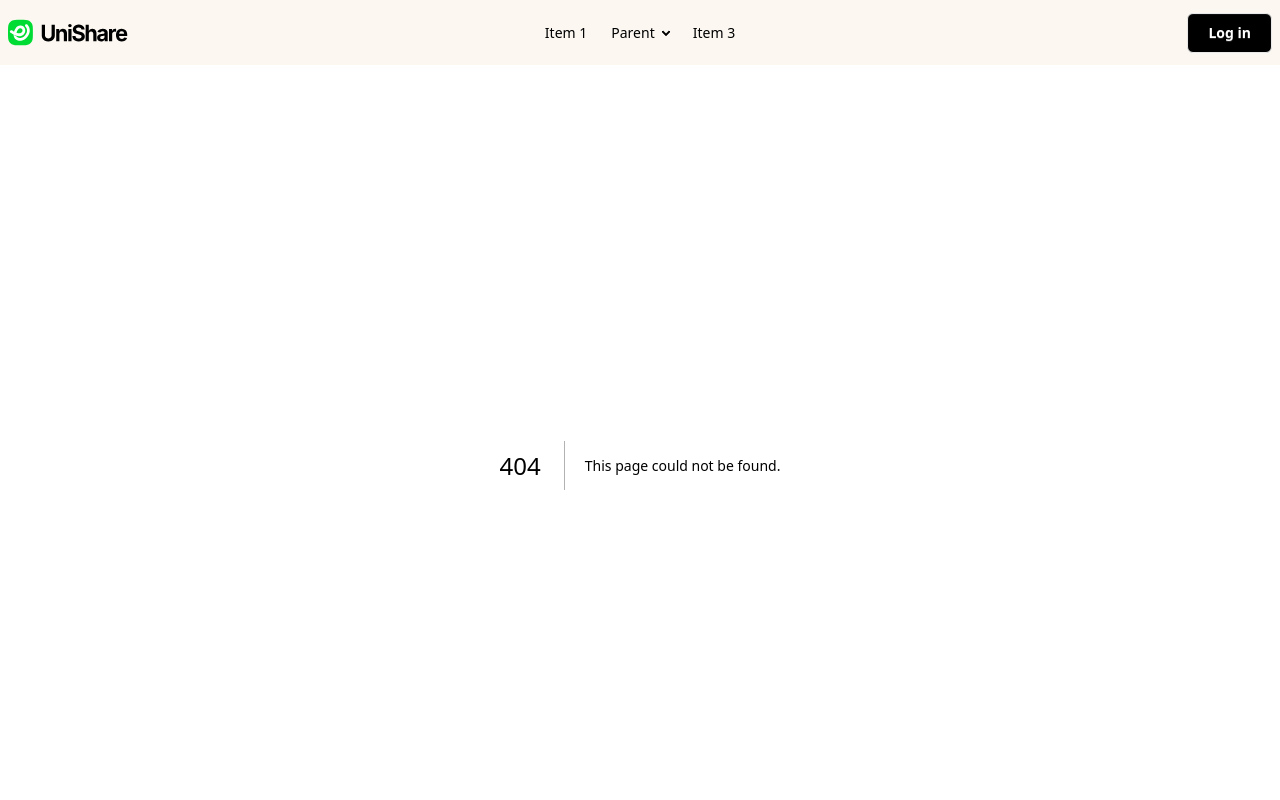
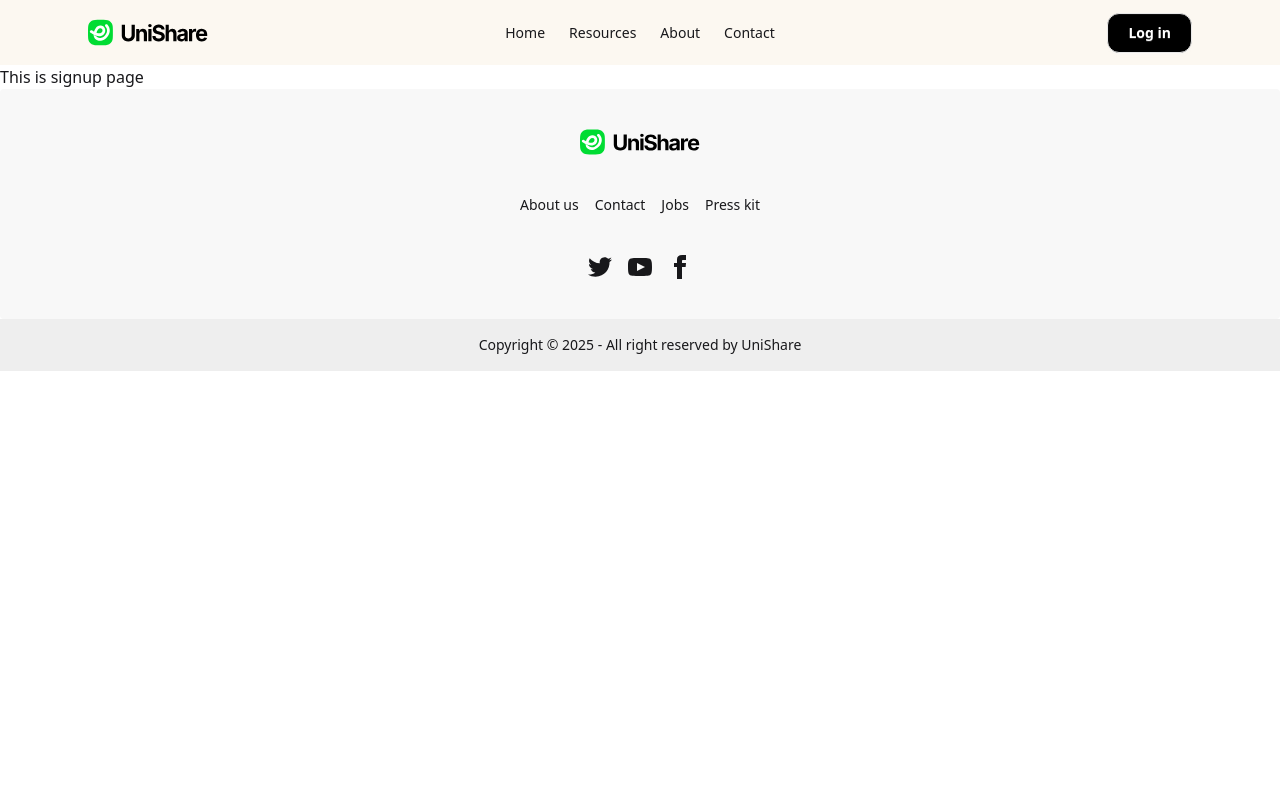
Before and after one commit to tasmim-tahsin/unishare-frontend, a Next.js app: page /signup in a window 1280 px wide. Before the commit this address had no page. Shown: the top 800 px of the page. Built offline with nearby package versions, Linux system fonts and the light colour scheme.

Commit message:
link added

```diff
--- /dev/null
+++ b/src/app/login/page.tsx
@@ -0,0 +1,7 @@
+export default function Home() {
+  return (
+    <>
+    <h1>This is login page</h1>
+    </>
+  );
+}
--- /dev/null
+++ b/src/app/signup/page.tsx
@@ -0,0 +1,7 @@
+export default function SignupPage() {
+    return (
+        <>
+        <h1>This is signup page</h1>
+        </>
+    );
+}
--- a/src/components/footer.tsx
+++ b/src/components/footer.tsx
@@ -52,7 +52,7 @@ export default function Footer() {
 </footer>
 <footer className="footer sm:footer-horizontal footer-center bg-base-300 text-base-content p-4">
   <aside>
-    <p>Copyright © {new Date().getFullYear()} - All right reserved by ACME Industries Ltd</p>
+    <p>Copyright © {new Date().getFullYear()} - All right reserved by UniShare</p>
   </aside>
 </footer>
 </>
--- a/src/components/hero.tsx
+++ b/src/components/hero.tsx
@@ -1,3 +1,4 @@
+import Link from "next/link";
 
 export default function Hero() {
     return (
@@ -8,18 +9,18 @@ export default function Hero() {
         <div className="px-4 mx-auto max-w-7xl sm:px-6 lg:px-8">
             <div className="grid items-center grid-cols-1 gap-12 lg:grid-cols-2">
                 <div>
-                    <p className="text-base font-semibold tracking-wider text-blue-600 uppercase">A social media for learners</p>
-                    <h1 className="mt-4 text-4xl font-bold text-black lg:mt-8 sm:text-6xl xl:text-8xl">Connect & learn from the experts</h1>
-                    <p className="mt-4 text-base text-black lg:mt-8 sm:text-xl">Grow your career fast with right mentor.</p>
+                    <p className="text-base font-semibold tracking-wider text-blue-600 uppercase">All Your University Resources</p>
+                    <h1 className="mt-4 text-4xl font-bold text-black lg:mt-8 sm:text-6xl xl:text-6xl">Find high-quality academic materials</h1>
+                    <p className="mt-4 text-base text-black lg:mt-8 sm:text-xl">Shared by students from your university.</p>
 
-                    <a href="#" title="" className="inline-flex items-center px-6 py-4 mt-8 font-semibold text-black transition-all duration-200 bg-yellow-300 rounded-full lg:mt-16 hover:bg-yellow-400 focus:bg-yellow-400" role="button">
+                    <Link href="/signup" title="" className="inline-flex items-center px-6 py-4 mt-8 font-semibold text-black transition-all duration-200 bg-yellow-300 rounded-full lg:mt-16 hover:bg-yellow-400 focus:bg-yellow-400" role="button">
                         Join for free
                         <svg className="w-6 h-6 ml-8 -mr-2" xmlns="http://www.w3.org/2000/svg" fill="none" viewBox="0 0 24 24" stroke="currentColor">
-                            <path stroke-linecap="round" stroke-linejoin="round" stroke-width="1.5" d="M13 9l3 3m0 0l-3 3m3-3H8m13 0a9 9 0 11-18 0 9 9 0 0118 0z" />
+                            <path strokeLinecap="round" strokeLinejoin="round" strokeWidth="1.5" d="M13 9l3 3m0 0l-3 3m3-3H8m13 0a9 9 0 11-18 0 9 9 0 0118 0z" />
                         </svg>
-                    </a>
+                    </Link>
 
-                    <p className="mt-5 text-gray-600">Already joined us? <a href="#" title="" className="text-black transition-all duration-200 hover:underline">Log in</a></p>
+                    <p className="mt-5 text-gray-600">Already joined us? <Link href="/login" title="" className="text-black transition-all duration-200 hover:underline">Log in</Link></p>
                 </div>
 
                 <div>
--- a/src/components/navbar.tsx
+++ b/src/components/navbar.tsx
@@ -1,12 +1,13 @@
-
+'use client';
 import Image from "next/image";
+import Link from "next/link";
 
 export default function Navbar() {
   return (
     <>
 
     <div className="navbar sticky top-0 bg-[#FCF8F1] bg-opacity-30">
-  <div className="navbar-start">
+  <div className="navbar-start pl-20">
     <div className="dropdown">
       <div tabIndex={0} role="button" className="btn btn-ghost lg:hidden">
         <svg xmlns="http://www.w3.org/2000/svg" className="h-5 w-5" fill="none" viewBox="0 0 24 24" stroke="currentColor"> <path strokeLinecap="round" strokeLinejoin="round" strokeWidth="2" d="M4 6h16M4 12h8m-8 6h16" /> </svg>
@@ -14,39 +15,27 @@ export default function Navbar() {
       <ul
         tabIndex={-1}
         className="menu menu-sm dropdown-content bg-base-100 rounded-box z-1 mt-3 w-52 p-2 shadow">
-        <li><a>Item 1</a></li>
-        <li>
-          <a>Parent</a>
-          <ul className="p-2">
-            <li><a>Submenu 1</a></li>
-            <li><a>Submenu 2</a></li>
-          </ul>
-        </li>
-        <li><a>Item 3</a></li>
-      </ul>
+        <li><Link href="/">Home</Link></li>
+        <li><Link href="/resources">Resources</Link></li>
+        <li><Link href="/about">About</Link></li>
+        <li><Link href="/contact">Contact</Link></li>
+        </ul>
     </div>
-    <a href="/">
+    <Link href="/">
       <Image src="/logo.svg" alt="UniShare Logo" width={120} height={40} />
-    </a>
+    </Link>
 
   </div>
   <div className="navbar-center hidden lg:flex">
     <ul className="menu menu-horizontal px-1">
-      <li><a>Item 1</a></li>
-      <li>
-        <details>
-          <summary>Parent</summary>
-          <ul className="p-2 bg-base-100 w-40 z-1">
-            <li><a>Submenu 1</a></li>
-            <li><a>Submenu 2</a></li>
-          </ul>
-        </details>
-      </li>
-      <li><a>Item 3</a></li>
+      <li><Link href="/">Home</Link></li>
+      <li><Link href="/resources">Resources</Link></li>
+      <li><Link href="/about">About</Link></li>
+      <li><Link href="/contact">Contact</Link></li>
     </ul>
   </div>
-  <div className="navbar-end">
-    <a className="btn px-5 bg-black text-white rounded-md">Log in</a>
+  <div className="navbar-end pr-20">
+    <Link href="/login" className="btn px-5 bg-black text-white rounded-xl">Log in</Link>
   </div>
 </div>
 </>
```
